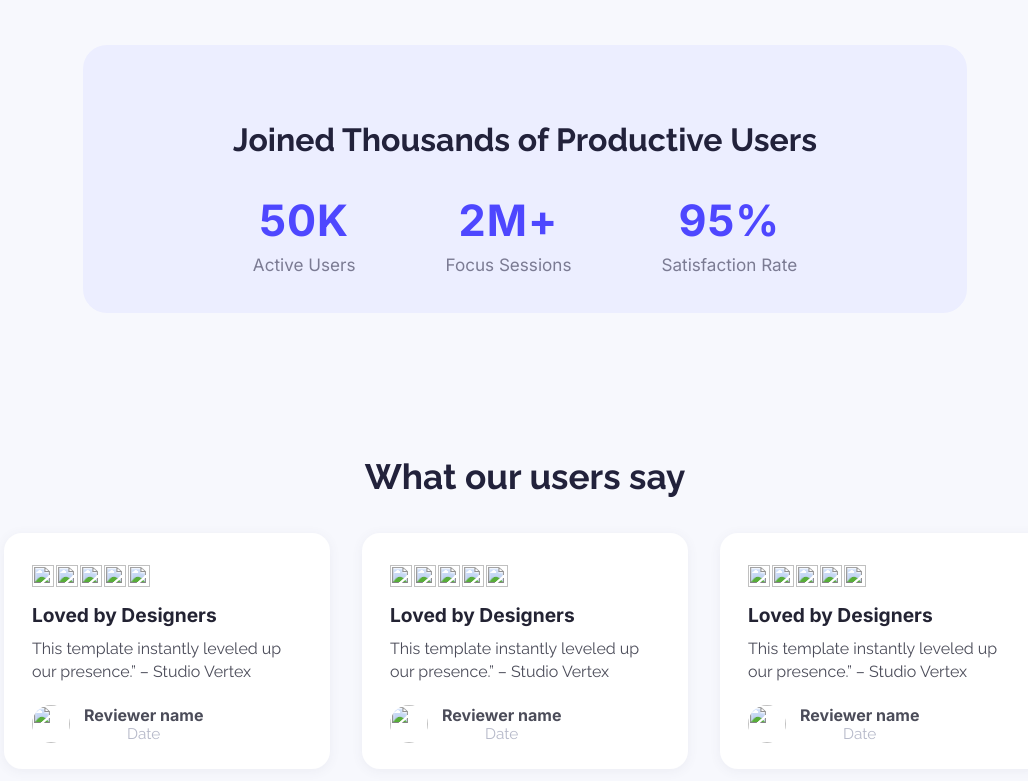
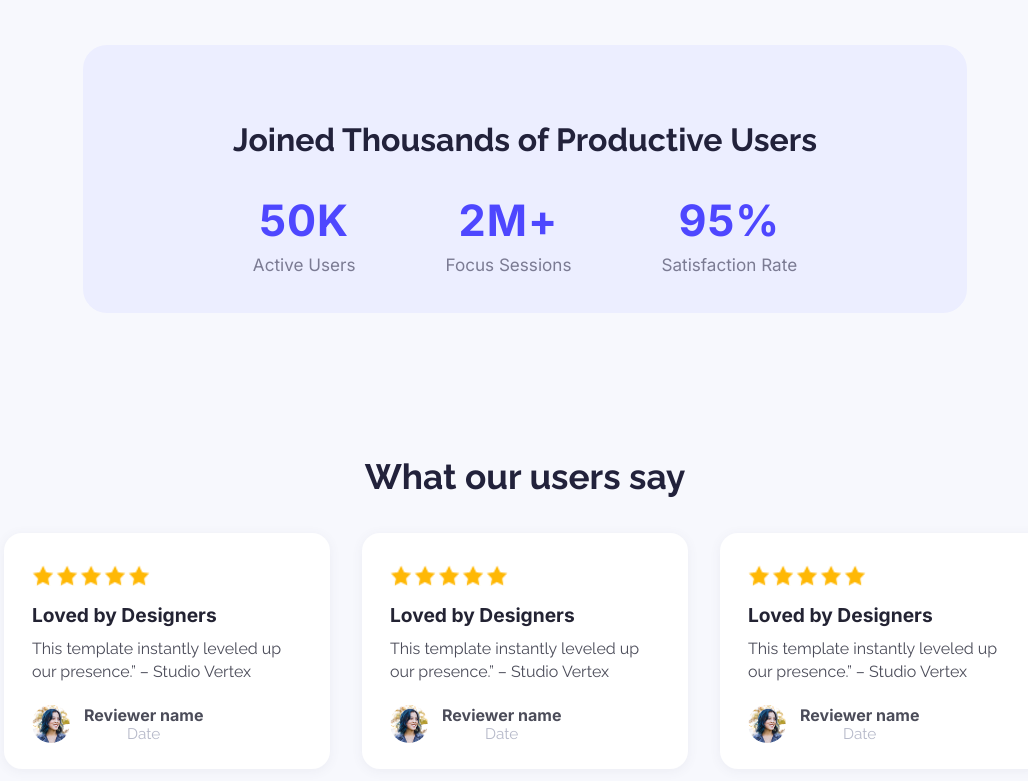
Before and after one commit to zahin-abrar/webflow-landing, a plain HTML site: page index.html in a window 1280 px wide. Shown: the part 857-1638 px from the top of the page, without its empty margins (115-1143 px from the left). Drawn offline with Linux system fonts and the light colour scheme; the site is published under a folder, as on GitHub Pages, so addresses that start at the root find nothing.

Commit message:
foix for image issue in github pages

```diff
--- a/index.html
+++ b/index.html
@@ -65,11 +65,11 @@
           <div class="reviews-column">
             <div class="review-stars">
               <ul>
-                <li><img src="/assets/icon-star.png" alt="" /></li>
-                <li><img src="/assets/icon-star.png" alt="" /></li>
-                <li><img src="/assets/icon-star.png" alt="" /></li>
-                <li><img src="/assets/icon-star.png" alt="" /></li>
-                <li><img src="/assets/icon-star.png" alt="" /></li>
+                <li><img src="assets/icon-star.png" alt="" /></li>
+                <li><img src="assets/icon-star.png" alt="" /></li>
+                <li><img src="assets/icon-star.png" alt="" /></li>
+                <li><img src="assets/icon-star.png" alt="" /></li>
+                <li><img src="assets/icon-star.png" alt="" /></li>
               </ul>
             </div>
             <h4>Loved by Designers</h4>
@@ -77,7 +77,7 @@
               This template instantly leveled up our presence.” – Studio Vertex
             </p>
             <div class="reviewer-details-container">
-              <img src="/assets/avatar.png" alt="" />
+              <img src="assets/avatar.png" alt="" />
               <div class="reviewer-details">
                 <h4>Reviewer name</h4>
                 <p>Date</p>
@@ -87,11 +87,11 @@
           <div class="reviews-column">
             <div class="review-stars">
               <ul>
-                <li><img src="/assets/icon-star.png" alt="" /></li>
-                <li><img src="/assets/icon-star.png" alt="" /></li>
-                <li><img src="/assets/icon-star.png" alt="" /></li>
-                <li><img src="/assets/icon-star.png" alt="" /></li>
-                <li><img src="/assets/icon-star.png" alt="" /></li>
+                <li><img src="assets/icon-star.png" alt="" /></li>
+                <li><img src="assets/icon-star.png" alt="" /></li>
+                <li><img src="assets/icon-star.png" alt="" /></li>
+                <li><img src="assets/icon-star.png" alt="" /></li>
+                <li><img src="assets/icon-star.png" alt="" /></li>
               </ul>
             </div>
             <h4>Loved by Designers</h4>
@@ -99,7 +99,7 @@
               This template instantly leveled up our presence.” – Studio Vertex
             </p>
             <div class="reviewer-details-container">
-              <img src="/assets/avatar.png" alt="" />
+              <img src="assets/avatar.png" alt="" />
               <div class="reviewer-details">
                 <h4>Reviewer name</h4>
                 <p>Date</p>
@@ -109,11 +109,11 @@
           <div class="reviews-column">
             <div class="review-stars">
               <ul>
-                <li><img src="/assets/icon-star.png" alt="" /></li>
-                <li><img src="/assets/icon-star.png" alt="" /></li>
-                <li><img src="/assets/icon-star.png" alt="" /></li>
-                <li><img src="/assets/icon-star.png" alt="" /></li>
-                <li><img src="/assets/icon-star.png" alt="" /></li>
+                <li><img src="assets/icon-star.png" alt="" /></li>
+                <li><img src="assets/icon-star.png" alt="" /></li>
+                <li><img src="assets/icon-star.png" alt="" /></li>
+                <li><img src="assets/icon-star.png" alt="" /></li>
+                <li><img src="assets/icon-star.png" alt="" /></li>
               </ul>
             </div>
             <h4>Loved by Designers</h4>
@@ -121,7 +121,7 @@
               This template instantly leveled up our presence.” – Studio Vertex
             </p>
             <div class="reviewer-details-container">
-              <img src="/assets/avatar.png" alt="" />
+              <img src="assets/avatar.png" alt="" />
               <div class="reviewer-details">
                 <h4>Reviewer name</h4>
                 <p>Date</p>
```
